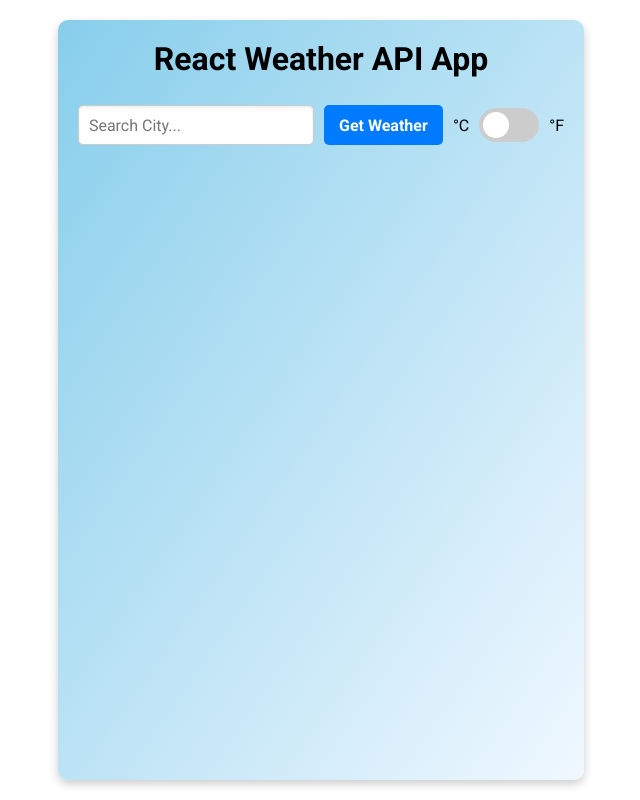
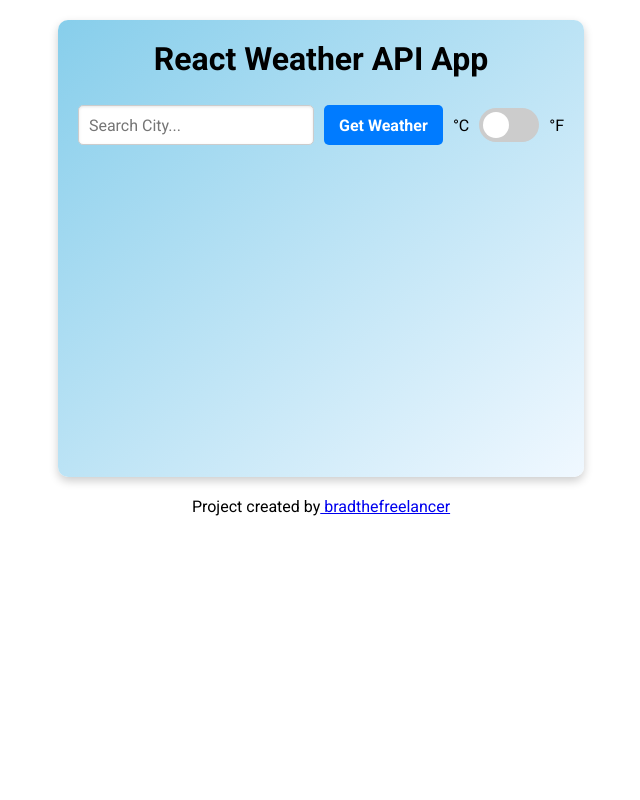
Before and after one commit to blewie144/reactweatherapp, a React (Vite) app in the folder react-weather-app/: page / in a window 1280 px wide. Shown: the whole page, without its empty margins (319-959 px from the left). Built offline with nearby package versions, Linux system fonts and the light colour scheme.

Commit message:
added footer message

```diff
--- a/react-weather-app/src/App.tsx
+++ b/react-weather-app/src/App.tsx
@@ -1,9 +1,11 @@
+import { Footer } from "./components/Footer"
 import Weather from "./components/Weather"
 
 const App = () => {
   return (
     <div className="app">
       <Weather />
+      <Footer />
     </div>
   )
 }
--- /dev/null
+++ b/react-weather-app/src/components/Footer.tsx
@@ -0,0 +1,12 @@
+
+
+export const Footer = () => {
+  return (
+    <div className="footer">
+        <p>
+            Project created by
+        <a href="https://www.bradthefreelancer.com"> bradthefreelancer</a>
+        </p>
+    </div>
+  )
+}
--- a/react-weather-app/src/index.css
+++ b/react-weather-app/src/index.css
@@ -12,3 +12,7 @@
   display: grid;
   background: white;
 }
+
+.footer {
+  text-align: center;
+}
```
